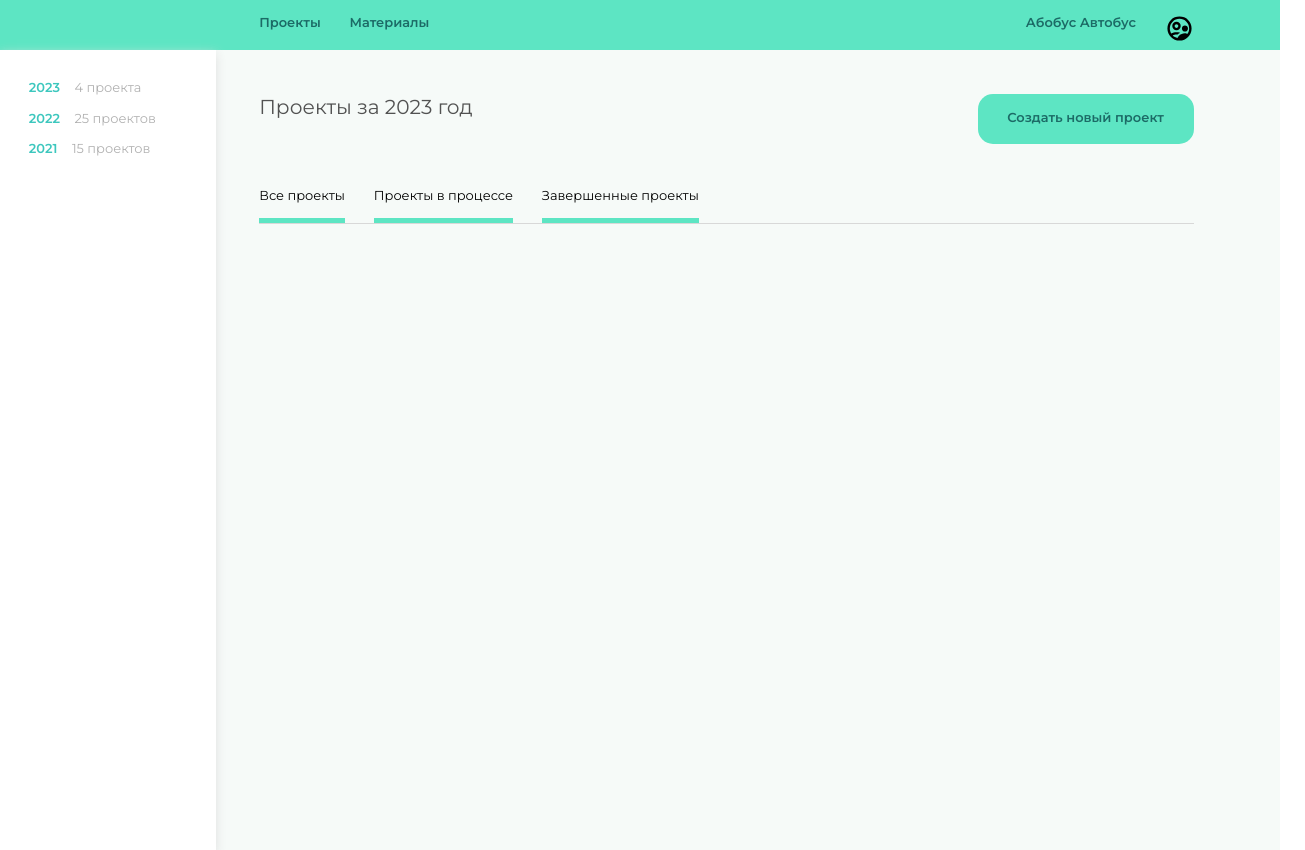
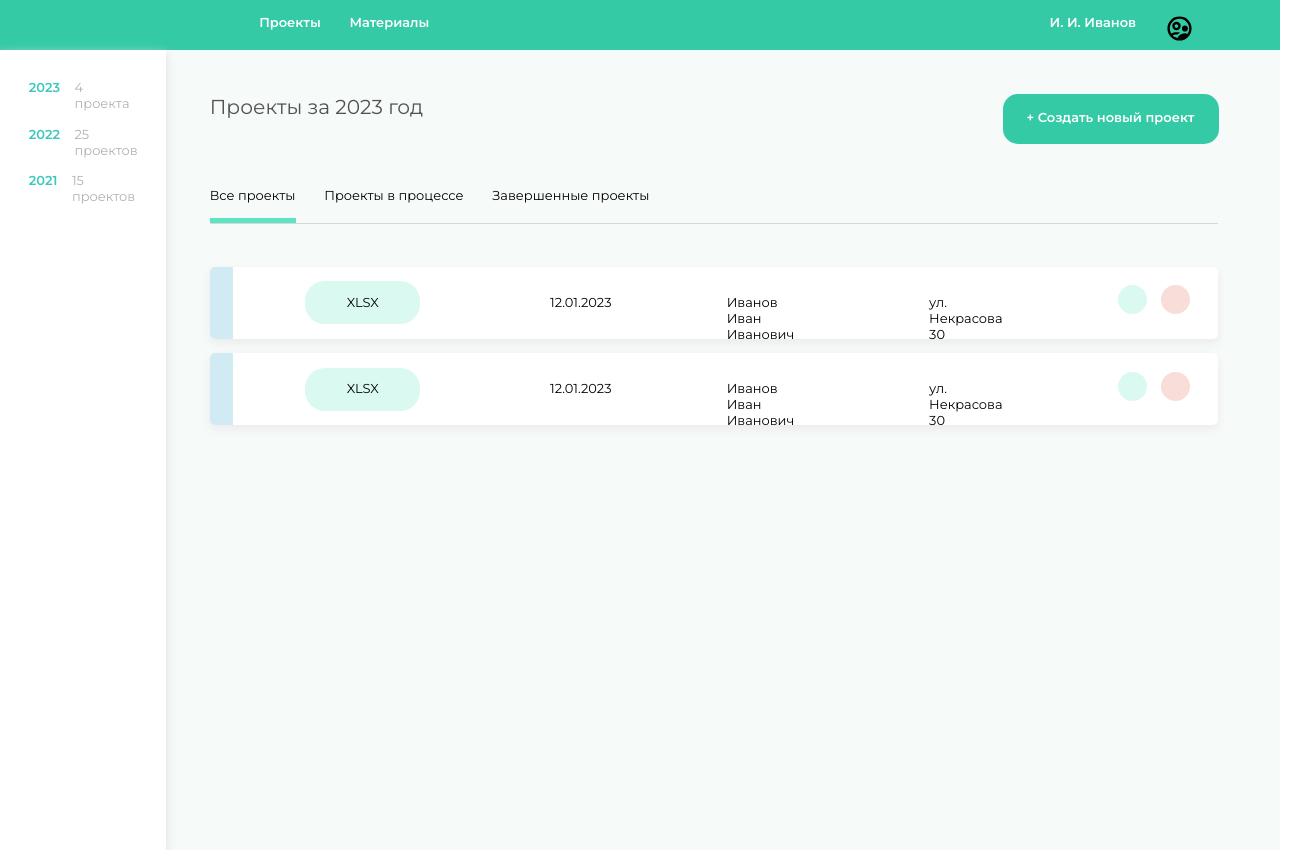
Before and after one commit to MariaSadovn1kova/project_and_resource_management, a Vue app: page /projects in a window 1280 px wide. Shown: the whole page, 1305 px wide, since content can reach past the window. Built offline with nearby package versions, Linux system fonts and the light colour scheme.

Commit message:
Карточки проектов

```diff
--- a/src/components/Navbar.vue
+++ b/src/components/Navbar.vue
@@ -5,7 +5,7 @@
             <router-link class = "nav__link" to="/materials">Материалы</router-link>
         </nav>
         <div class="user__name">
-            Абобус Автобус
+            И. И. Иванов
         </div>
         <div>
             <img class="user_picture" src="../assets/user__picture.svg">
@@ -16,14 +16,14 @@
 <style lang="scss">
     .nav__container{
         display: flex;
-        background-color: #5DE5C3;
+        background-color: #34caa5;
         height: 3.5rem;
         padding-left: 18rem;
         padding-right: 6rem;
         padding-top: 1rem;
 
         .nav__link{
-            color: #1C6B66;
+            color: #fff;
             font-weight: 400;
             text-decoration: none;
             padding-right: 2rem;
@@ -32,7 +32,7 @@
 
         .user__name{
             margin-left: auto;
-            color: #1C6B66;
+            color: #fff;
             padding-right: 2rem;
             font-weight: 600;
         }
--- /dev/null
+++ b/src/components/ProjectCard.vue
@@ -0,0 +1,105 @@
+<template>
+    <div class="project__card">
+        <div class="project__status">
+
+        </div>
+        <div class="download__button-container">
+            <div class="download__button">
+                XLSX
+            </div>
+        </div>
+        <div class="project__data">
+            12.01.2023
+        </div>
+        <div class="download__client_name">
+            Иванов Иван Иванович
+        </div>
+        <div class="download__address">
+            ул. Некрасова 30
+        </div>
+        <div class="interaction__buttons">
+            <div class="edit__buttons">
+
+            </div>
+            <div class="delete__buttons">
+
+            </div>
+        </div>
+    </div>
+</template>
+
+<style lang="scss">
+    .project__card{
+        background-color: #fff;
+        height: 5rem;
+        border-radius: 5px;
+        box-shadow: 0px 4px 10px rgb(235, 235, 235);
+        margin-bottom: 1rem;
+        display: flex;
+
+        .project__status{
+            border-radius: 5px 0 0 5px;
+            width: 3rem;
+            background-color: #D0EBF4;
+        }
+
+        .download__button-container{
+            padding: 1rem 5rem 1rem 5rem;
+
+            .download__button{
+                text-align: center;
+                padding-top: 0.9rem;
+                border-radius: 20px;
+                background-color: #D9F9F1;
+                height: 3rem;
+                width: 8rem;
+            }
+        }
+
+        .project__data{
+            padding: 1.9rem 4rem 0 4rem;
+        }
+
+        .download__client_name{
+            padding: 1.9rem 4rem 0 4rem;
+        }
+
+        .download__address{
+            padding: 1.9rem 4rem 0 4rem;
+        }
+
+        .interaction__buttons{
+            margin-left: auto;
+            display: flex;
+            padding: 1.3rem 2rem 0 4rem;
+
+            .edit__buttons{
+                width: 2rem;
+                height: 2rem;
+                border-radius: 20px;
+                text-align: center;
+                background-color: #D9F9F1;
+                margin-right: 1rem;
+            }
+
+            .delete__buttons{
+                width: 2rem;
+                height: 2rem;
+                border-radius: 20px;
+                text-align: center;
+                background-color: #F9DDD9;
+            }
+        }
+    }
+
+    .project__card:hover{
+        box-shadow: 0px 4px 10px rgb(230, 230, 230);
+        cursor: pointer;
+    }
+</style>
+
+<script>
+    export default {
+        name: "ProjectCard"
+    }
+</script>
--- a/src/views/Projects.vue
+++ b/src/views/Projects.vue
@@ -7,11 +7,11 @@
                     Проекты за 2023 год
                 </div>
                 <div class="new_project__button">
-                    Создать новый проект
+                    + Создать новый проект
                 </div>
             </div>
             <div class="project__sub_menu">
-                <div class="sub_menu__item">
+                <div class="sub_menu__item active">
                     Все проекты
                 </div>
                 <div class="sub_menu__item">
@@ -20,6 +20,10 @@
                 <div class="sub_menu__item">
                     Завершенные проекты
                 </div>
+            </div>
+            <div class="card__container">
+                <ProjectCard/>
+                <ProjectCard/>
             </div>
         </div>
     </div>
@@ -44,8 +48,8 @@
                 }
 
                 .new_project__button{
-                    background-color: #5DE5C3;
-                    color: #1C6B66;
+                    background-color: #34caa5;
+                    color: #fff;
                     cursor: pointer;
                     height: 3.5rem;
                     padding: 1.1rem;
@@ -55,6 +59,10 @@
                     margin-left: auto;
                     margin-right: 3rem;
                     font-weight: 600;
+                }
+
+                .new_project__button:hover{
+                    box-shadow: 0px 4px 10px rgb(230, 230, 230);
                 }
             }
         }
@@ -68,8 +76,23 @@
                 margin-right: 2rem;
                 height: 100%;
                 padding-bottom: 1rem;
+                cursor: pointer;
+            }
+
+            .sub_menu__item{
+
+                &.active{
+                    border-bottom: 5px solid #5DE5C3;
+                }
+            }
+
+            .sub_menu__item:hover{
                 border-bottom: 5px solid #5DE5C3;
             }
+        }
+
+        .card__container{
+            margin: 3rem 6rem 0 3rem;
         }
 
     }
@@ -77,10 +100,13 @@
 
 <script>
     import ProjectsNavbar from '../components/ProjectsNavbar.vue'
+    import ProjectCard from '../components/ProjectCard.vue'
+
     export default {
         name: "Projects",
         components:{
         ProjectsNavbar,
+        ProjectCard
         }
     }
 </script>
```
